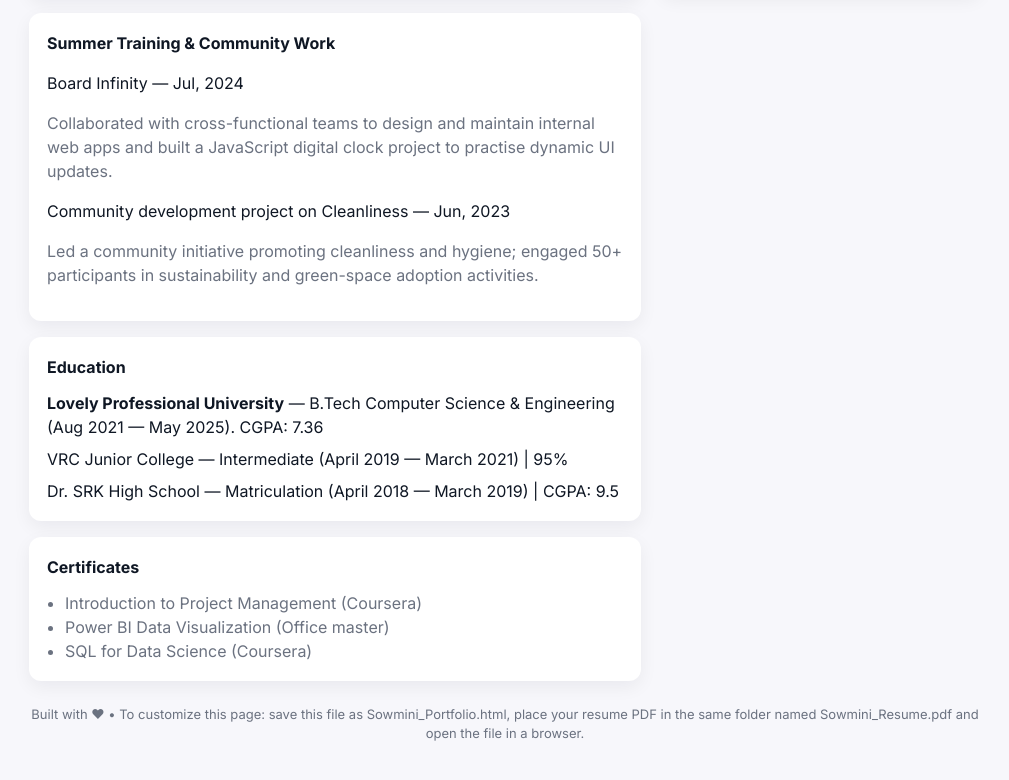
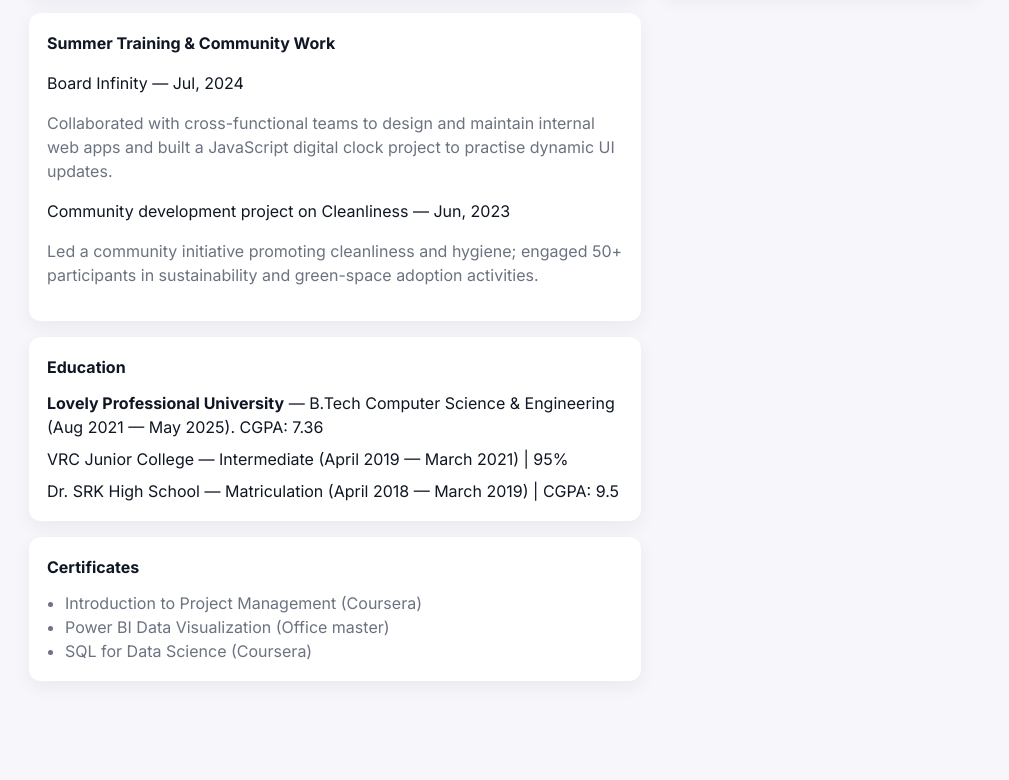
Before and after one commit to sowmini-jangam/sowmini-jangam.github.io, a plain HTML site: page index.html in a window 1280 px wide. Shown: the part 916-1696 px from the top of the page, without its empty margins (135-1144 px from the left). After the commit the page ends 1661 px from the top, so only its background shows below. Drawn offline with Linux system fonts and the light colour scheme.

Commit message:
Update index.html

```diff
--- a/index.html
+++ b/index.html
@@ -138,9 +138,7 @@
       </aside>
     </main>
 
-    <footer>
-      Built with ♥ • To customize this page: save this file as <code>Sowmini_Portfolio.html</code>, place your resume PDF in the same folder named <code>Sowmini_Resume.pdf</code> and open the file in a browser.
-    </footer>
+
   </div>
 </body>
 </html>
```
